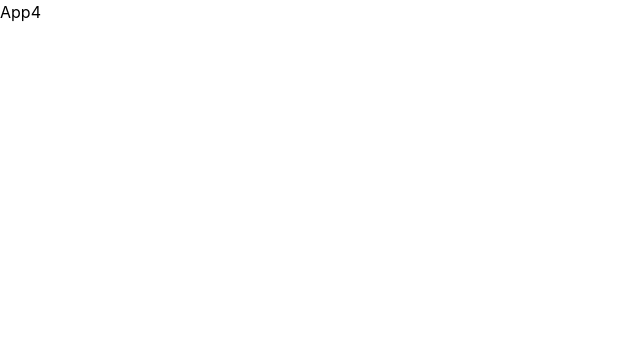
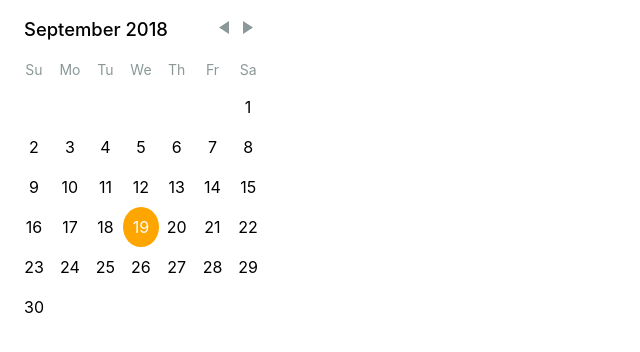
Before and after one commit to yukinkomob/react-sample-app, a React (Create React App) app: page /a4 in a window 1280 px wide. Shown: the top 352 px of the page, without its empty margins (0-640 px from the left). Built offline with nearby package versions, Linux system fonts and the light colour scheme.

Commit message:
[mod] カレンダーをサンプル表示

```diff
--- a/src/App4.jsx
+++ b/src/App4.jsx
@@ -1,4 +1,21 @@
-import React, { useState } from 'react'
+import React from 'react'
+import DayPicker from 'react-day-picker'
+import 'react-day-picker/lib/style.css'
+
+const birthdayStyle = `.DayPicker-Day--highlighted {
+  background-color: orange;
+  color: white;
+}`
+
+const modifiers = {
+  highlighted: new Date(2018, 8, 19),
+}
+
 export default function App4() {
-  return <div>App4</div>
+  return (
+    <div>
+      <style>{birthdayStyle}</style>
+      <DayPicker modifiers={modifiers} month={new Date(2018, 8)} />
+    </div>
+  )
 }
```
